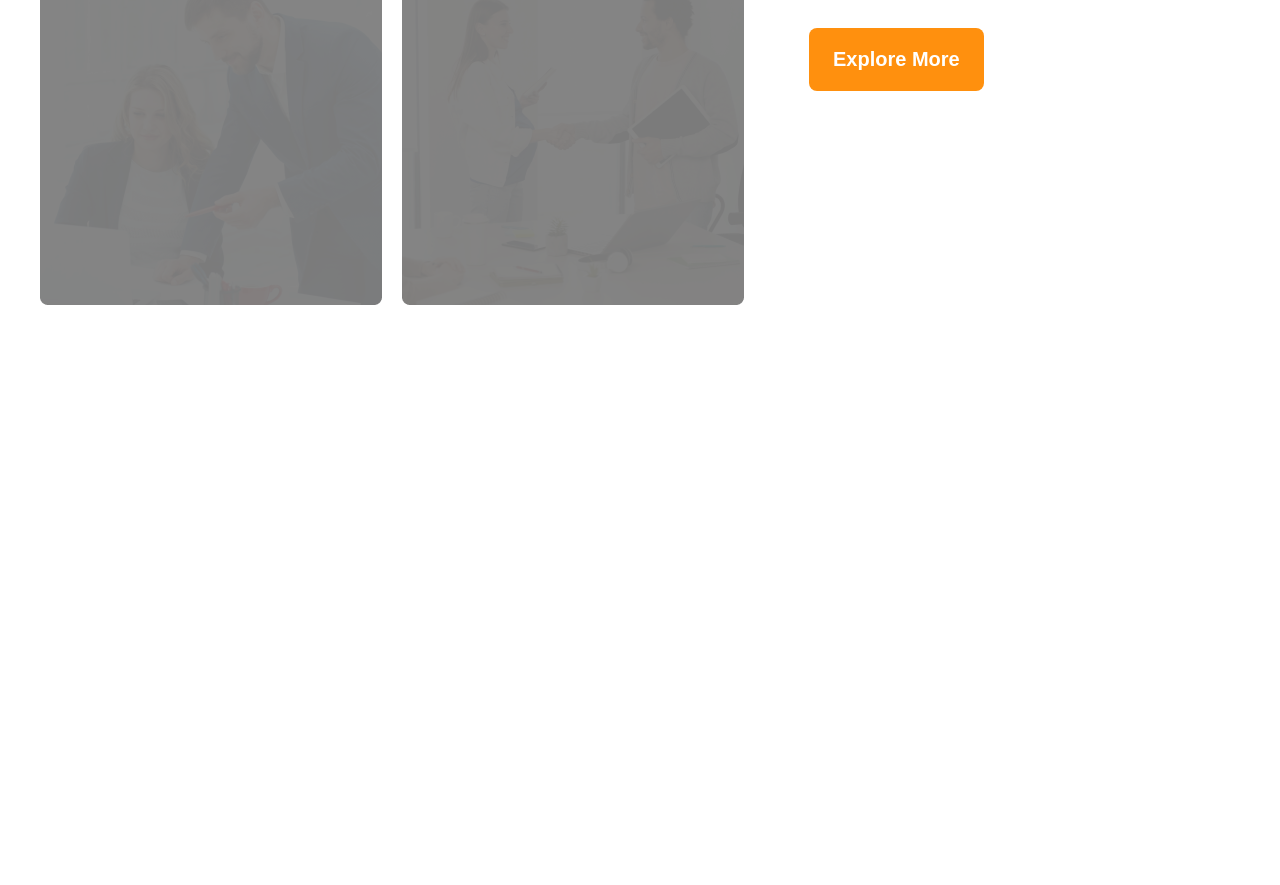
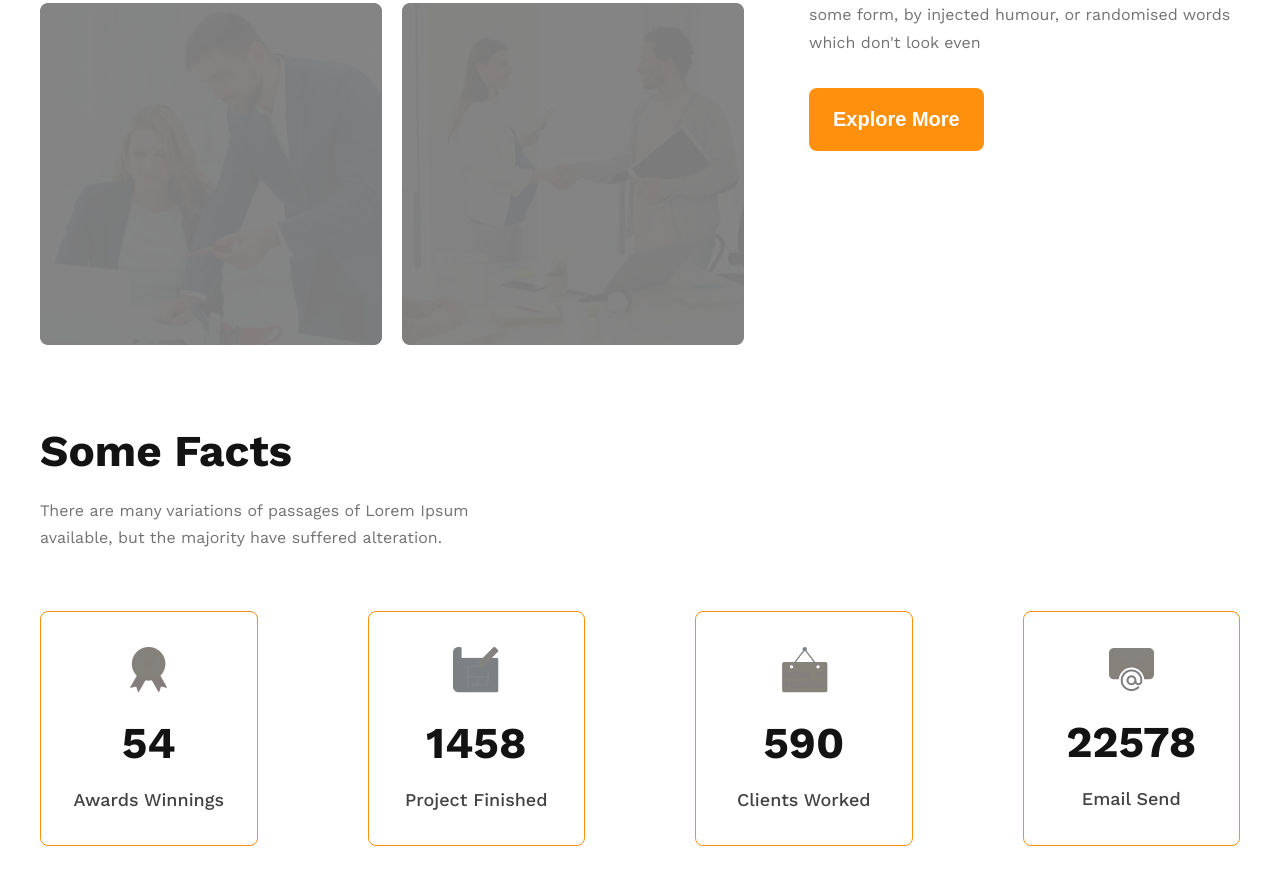
Before and after one commit to wadsahin/responsive-g3-architect-project, a plain HTML site: page index.html in a window 1280 px wide. Shown: the part 1589-2474 px from the top of the page. Before the commit the page ends 1934 px from the top, so only its background shows below. Drawn offline with nearby package versions, Linux system fonts and the light colour scheme.

Commit message:
fact section added with responsive design for 2Screen

```diff
--- a/index.html
+++ b/index.html
@@ -27,7 +27,7 @@
         </h1>
         <p class="primary-text-s">There are many variations of passages of Lorem Ipsum available, but the majority have
           suffered alteration in some form, by injected humour, or randomised words which don't look even</p>
-          <button class="primary-btn">Explore More</button>
+        <button class="primary-btn">Explore More</button>
       </div>
       <div class="banner-img">
         <img src="images/banner.png" alt="">
@@ -36,6 +36,7 @@
     <!-- banner end here -->
   </header>
   <main>
+    <!-- team section start -->
     <section class="team-section display-flex">
       <div class="team-images">
         <img src="images/team1.png" alt="">
@@ -44,11 +45,52 @@
         <img src="images/team4.png" alt="">
       </div>
       <div class="team-contents">
-        <h3 class="team-title section-title"><span id="team-title-part-1">Quick list</span> <span id="team-title-part-2">of Our</span><br> <span id="team-title-part-3">Features</span></h3>
-        <p class="primary-text-s">There are many variations of passages of Lorem Ipsum available, but the majority have suffered alteration in some form, by injected humour, or randomised words which don't look even</p>
+        <h3 class="team-title section-title"><span id="team-title-part-1">Quick list</span> <span
+            id="team-title-part-2">of Our</span><br> <span id="team-title-part-3">Features</span></h3>
+        <p class="primary-text-s">There are many variations of passages of Lorem Ipsum available, but the majority have
+          suffered alteration in some form, by injected humour, or randomised words which don't look even</p>
         <button class="primary-btn">Explore More</button>
       </div>
     </section>
+    <!-- team section end -->
+
+    <!-- featured Architect section start -->
+    <!-- featured Architect section end -->
+
+    <!-- Facts section start -->
+    <section class="fact-container">
+      <div class="fact-contents">
+        <h3 class="section-title">Some Facts</h3>
+        <p class="primary-text-s">There are many variations of passages of Lorem Ipsum available, but the majority have
+          suffered alteration.</p>
+      </div>
+
+      <div class="fact-card-container">
+        <div class="fact-cards">
+          <img src="images/icons/ribon.png" alt="" class="fact-icons">
+          <h2 class="count section-title">54</h2>
+          <p class="primary-text-m">Awards Winnings</p>
+        </div>
+        <div class="fact-cards">
+          <img src="images/icons/projects.png" alt="" class="fact-icons">
+          <h2 class="count section-title">1458</h2>
+          <p class="primary-text-m">Project Finished</p>
+        </div>
+        <div class="fact-cards">
+          <img src="images/icons/customers.png" alt="" class="fact-icons">
+          <h2 class="count section-title">590</h2>
+          <p class="primary-text-m">Clients Worked</p>
+        </div>
+        <div class="fact-cards">
+          <img src="images/icons/email.png" alt="" class="fact-icons">
+          <h2 class="count section-title">22578</h2>
+          <p class="primary-text-m">Email Send</p>
+        </div>
+      </div>
+
+    </section>
+    <!-- Facts section end -->
+
   </main>
   <footer>
 
--- a/styles/style.css
+++ b/styles/style.css
@@ -57,6 +57,7 @@ main > section{
   color: #131313;
   font-size: 2.75rem;
   font-weight: 700;
+  padding: 20px 0px;
 }
 /* shared styles end here */
 header{
@@ -130,6 +131,27 @@ header{
   font-weight: 700;
   color: #FF900E;
 }
+/* facts relate styles */
+.fact-contents{
+  max-width: 500px;
+  margin: 60px 0px;
+
+}
+
+.fact-card-container{
+  display: grid;
+  grid-template-columns: repeat(4, 1fr);
+  gap: 110px;
+}
+
+.fact-cards{
+  border: 1px solid #FF900E;
+  border-radius: 8px;
+  padding: 35px 30px;
+  text-align: center;
+}
+
+
 /* All styles end here */
 
 
@@ -156,6 +178,15 @@ header{
   .team-contents{
     padding: 0px 40px;
   }
+  /* fact section */
+  .fact-card-container{
+    grid-template-columns: repeat(1, 1fr);
+    gap: 60px;
+    padding: 0px 44px;
+  }
+  .fact-contents{
+    padding: 0px 50px;
+  }
 }
 
 /* Responsive for medium devices */
@@ -171,4 +202,13 @@ header{
   .team-contents{
     padding: 0px 40px;
   }
+  /* fact section */
+  .fact-card-container{
+    grid-template-columns: repeat(2, 1fr);
+    gap: 60px;
+    padding: 0px 44px;
+  }
+  .fact-contents{
+    padding: 0px 50px;
+  }
 }
```
